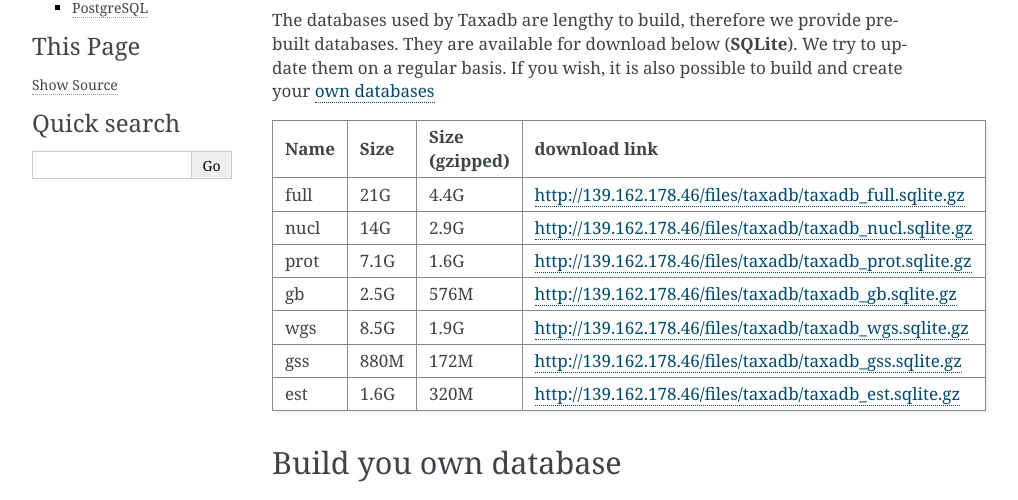
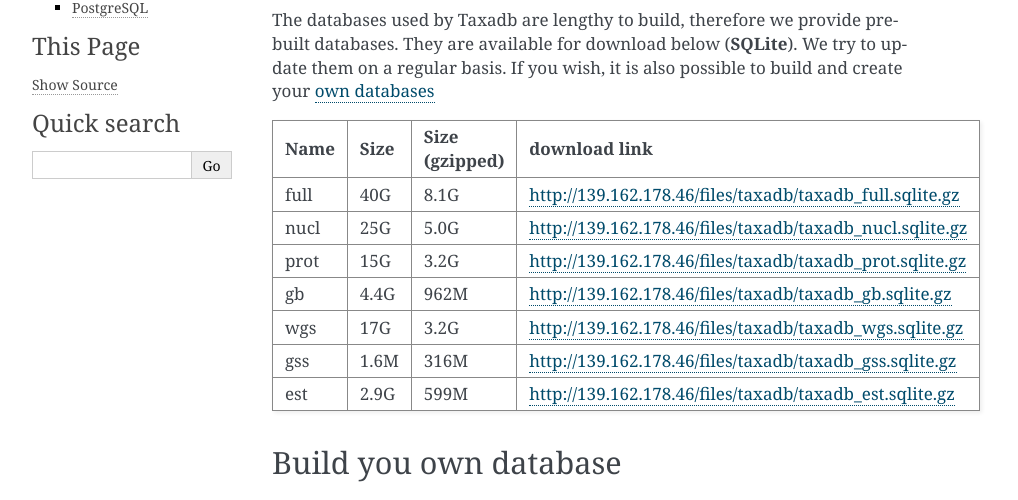
Before and after one commit to HadrienG/taxadb, a Sphinx documentation site: the page built from doc/taxadb/download.rst, in a window 1280 px wide. Shown: the part 223-723 px from the top of the page, without its empty margins (148-1166 px from the left). Built offline with Sphinx 7.4.7, drawn with Linux system fonts in a browser that asks for light colours.

Commit message:
Update db sizes in doc

```diff
--- a/doc/taxadb/download.rst
+++ b/doc/taxadb/download.rst
@@ -16,19 +16,19 @@
 +------+------+----------------+---------------------------------------------------------------+
 | Name | Size | Size (gzipped) | download link                                                 |
 +======+======+================+===============================================================+
-| full | 21G  | 4.4G           | `<http://139.162.178.46/files/taxadb/taxadb_full.sqlite.gz>`_ |
+| full | 40G  | 8.1G           | `<http://139.162.178.46/files/taxadb/taxadb_full.sqlite.gz>`_ |
 +------+------+----------------+---------------------------------------------------------------+
-| nucl | 14G  | 2.9G           | `<http://139.162.178.46/files/taxadb/taxadb_nucl.sqlite.gz>`_ |
+| nucl | 25G  | 5.0G           | `<http://139.162.178.46/files/taxadb/taxadb_nucl.sqlite.gz>`_ |
 +------+------+----------------+---------------------------------------------------------------+
-| prot | 7.1G | 1.6G           | `<http://139.162.178.46/files/taxadb/taxadb_prot.sqlite.gz>`_ |
+| prot | 15G  | 3.2G           | `<http://139.162.178.46/files/taxadb/taxadb_prot.sqlite.gz>`_ |
 +------+------+----------------+---------------------------------------------------------------+
-| gb   | 2.5G | 576M           | `<http://139.162.178.46/files/taxadb/taxadb_gb.sqlite.gz>`_   |
+| gb   | 4.4G | 962M           | `<http://139.162.178.46/files/taxadb/taxadb_gb.sqlite.gz>`_   |
 +------+------+----------------+---------------------------------------------------------------+
-| wgs  | 8.5G | 1.9G           | `<http://139.162.178.46/files/taxadb/taxadb_wgs.sqlite.gz>`_  |
+| wgs  | 17G  | 3.2G           | `<http://139.162.178.46/files/taxadb/taxadb_wgs.sqlite.gz>`_  |
 +------+------+----------------+---------------------------------------------------------------+
-| gss  | 880M | 172M           | `<http://139.162.178.46/files/taxadb/taxadb_gss.sqlite.gz>`_  |
+| gss  | 1.6M | 316M           | `<http://139.162.178.46/files/taxadb/taxadb_gss.sqlite.gz>`_  |
 +------+------+----------------+---------------------------------------------------------------+
-| est  | 1.6G | 320M           | `<http://139.162.178.46/files/taxadb/taxadb_est.sqlite.gz>`_  |
+| est  | 2.9G | 599M           | `<http://139.162.178.46/files/taxadb/taxadb_est.sqlite.gz>`_  |
 +------+------+----------------+---------------------------------------------------------------+
 
 
```
